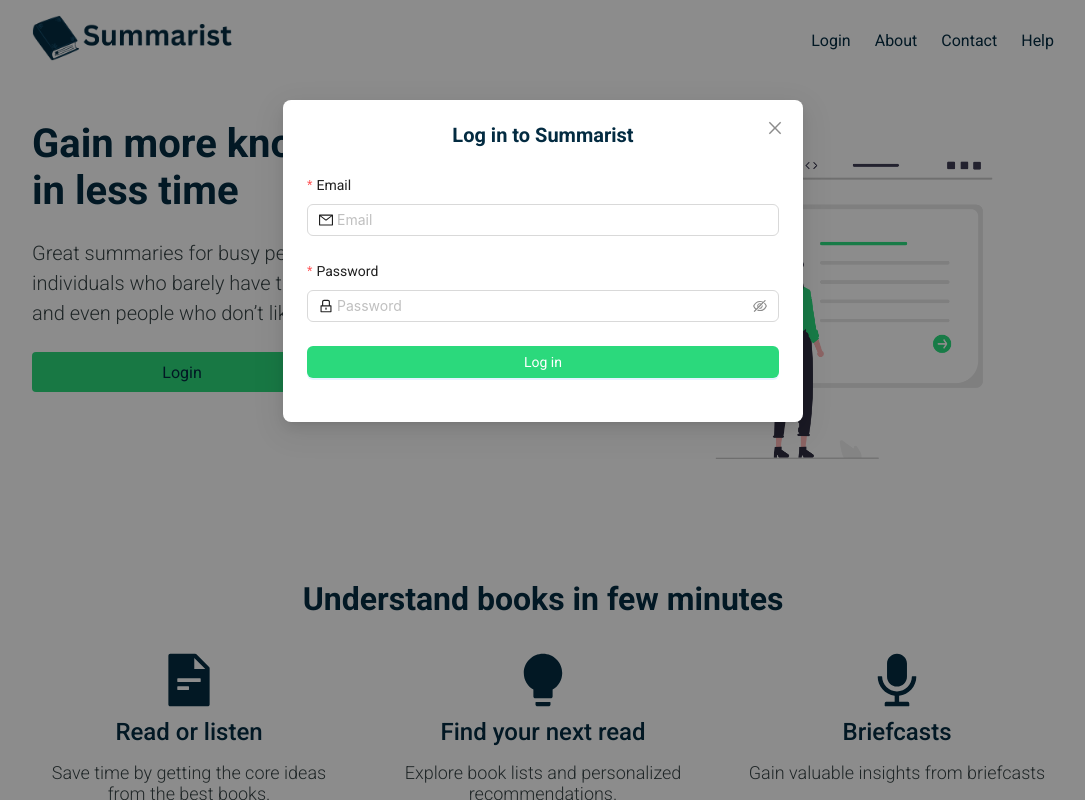
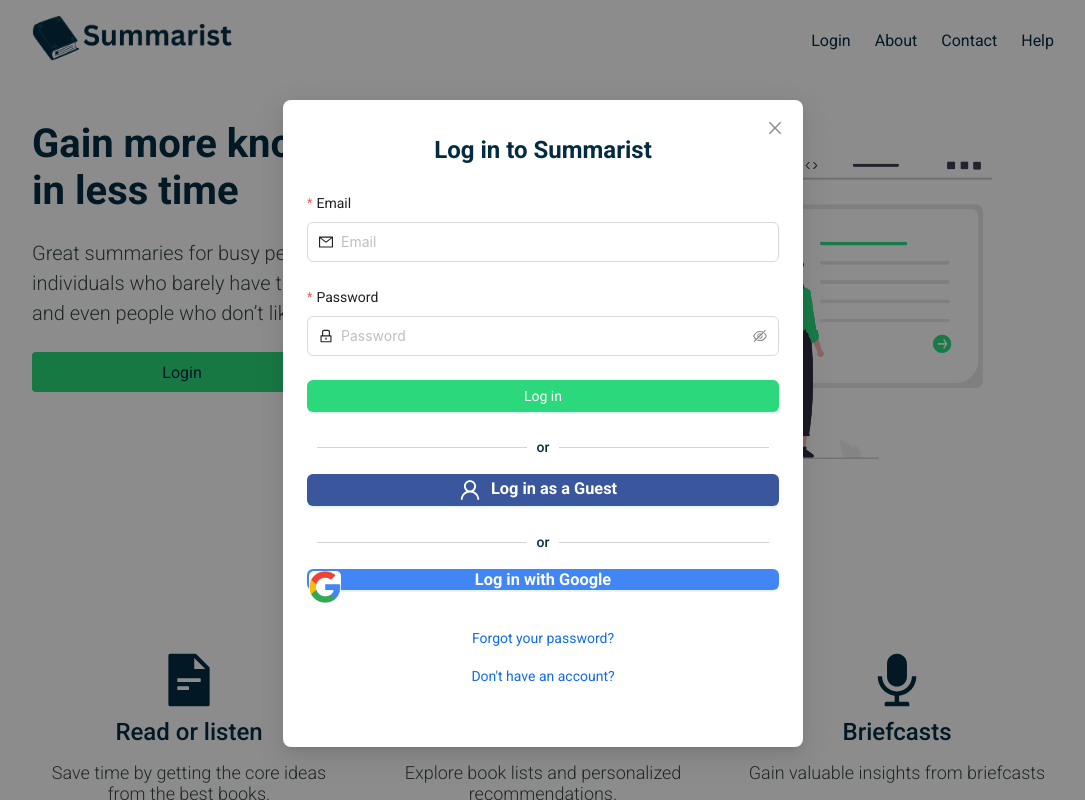
Before and after one commit to samgable27/Summarist, a Next.js app: page / in a window 1280 px wide. Both pictures are taken after a click on the item "Login". Shown: the top 800 px of the page, without its empty margins (97-1182 px from the left). Built offline with nearby package versions, Linux system fonts and the light colour scheme.

Commit message:
modal done for most part

```diff
--- a/components/LoginModal.tsx
+++ b/components/LoginModal.tsx
@@ -1,8 +1,9 @@
 import React from "react";
 import { Button, Modal, Form, Input, ConfigProvider } from "antd";
-import { MailOutlined, LockOutlined } from "@ant-design/icons";
+import { MailOutlined, LockOutlined, UserOutlined } from "@ant-design/icons";
 import { useModalStore } from "../pages/store";
 import styles from "../modal.module.css";
+import Image from "next/image";
 type Props = {};
 
 const LoginModal = (props: Props) => {
@@ -15,21 +16,31 @@
   );
 
   const handleSubmit = (values: { email: string; password: string }) => {
-    console.log("Login values:", values);
     closeModal();
   };
 
+  const handleFormSubmit = (e: React.FormEvent<HTMLFormElement>) => {
+    e.preventDefault();
+
+    const values = form.getFieldsValue();
+    handleSubmit(values);
+  };
+
   return (
-    <div className={styles.modal__background}>
     <Modal
       title={customTitle}
       open={visible}
       onCancel={closeModal}
       footer={null}
       destroyOnClose={true}
-        wrapClassName={styles.modal}
+      wrapClassName={styles.modalContainer}
     >
-        <Form form={form} onFinish={handleSubmit} layout="vertical">
+      <Form
+        className={styles.formContainer}
+        form={form}
+        onFinish={handleFormSubmit}
+        layout="vertical"
+      >
         <Form.Item
           name="email"
           label="Email"
@@ -66,8 +77,66 @@
           </Button>
         </Form.Item>
       </Form>
+      <div className={styles.textContainer}>
+        <span className={styles.customText}>or</span>
+      </div>
+      <Form.Item>
+        <Button
+          type="primary"
+          htmlType="submit"
+          style={{ width: "100%", backgroundColor: "#2bd97c" }}
+          className={styles.guest__btn}
+        >
+          <div className={styles.guest__btnContainer}>
+            <UserOutlined
+              style={{
+                fontSize: "22px",
+                position: "relative",
+                right: "10px",
+              }}
+            />
+            <h3>Log in as a Guest</h3>
+          </div>
+        </Button>
+      </Form.Item>
+      <div className={styles.textContainer}>
+        <span className={styles.customText}>or</span>
+      </div>
+      <Form.Item>
+        <Button
+          type="primary"
+          htmlType="submit"
+          style={{
+            width: "100%",
+            height: "100%",
+            backgroundColor: "#2bd97c",
+          }}
+          className={styles.google__btn}
+        >
+          <div className={styles.google__iconContainer}>
+            <Image
+              alt=""
+              src="/images/google.png"
+              height={32}
+              width={32}
+              style={{
+                backgroundColor: "#fff",
+                borderRadius: "5px",
+                marginRight: "10px",
+                position: "absolute",
+                left: "1px",
+                top: "1px",
+              }}
+            />
+            <h3>Log in with Google</h3>
+          </div>
+        </Button>
+        <div className={styles.forgot__pwdContainer}>
+          <span>Forgot your password?</span>
+          <span>Don't have an account?</span>
+        </div>
+      </Form.Item>
     </Modal>
-    </div>
   );
 };
 
--- a/modal.module.css
+++ b/modal.module.css
@@ -1,9 +1,14 @@
 .customTitle {
-  font-size: 20px !important;
+  font-size: 24px !important;
   font-weight: 700 !important;
   text-align: center;
   color: #032b41 !important;
   margin-bottom: 24px !important;
+  margin-top: 12px !important;
+}
+
+.formContainer input {
+  padding: 4px !important;
 }
 
 .login__btn:hover {
@@ -20,3 +25,66 @@
   border-color: #20ba68 !important;
   transition: all 300ms ease-all !important;
 }
+.customText {
+  color: #032b41 !important;
+  font-weight: 500 !important;
+}
+
+.textContainer {
+  display: flex;
+  justify-content: center;
+  align-items: center;
+  text-align: center;
+  margin: 16px 0px;
+}
+
+.textContainer:before,
+.textContainer:after {
+  content: "";
+  flex: 1;
+  border-bottom: 0.1rem solid lightgray !important;
+  margin: 0 10px;
+}
+
+.guest__btn:hover {
+  background-color: #032b41 !important;
+}
+
+.guest__btn {
+  background-color: #3a579d !important;
+}
+
+.guest__btnContainer {
+  display: flex;
+  justify-content: space-between;
+  max-width: 285px;
+}
+
+.google__btn {
+  background-color: #4285f4 !important;
+}
+
+.google__btn:hover {
+  background-color: #1e16c1 !important;
+}
+
+.google__btnContainer {
+  max-width: 295px;
+  display: flex;
+  justify-content: space-between;
+}
+
+.forgot__pwdContainer {
+  display: flex;
+  flex-direction: column;
+  margin-top: 36px;
+}
+
+.forgot__pwdContainer span {
+  text-align: center;
+  color: #116be9 !important;
+  font-size: 14px;
+  width: fit-content;
+  margin: 0 auto 16px;
+  cursor: pointer;
+}
```
Also changed, not shown: firebase.ts (+7 -7 lines). Lines whose indentation alone changed are shown as unchanged.
